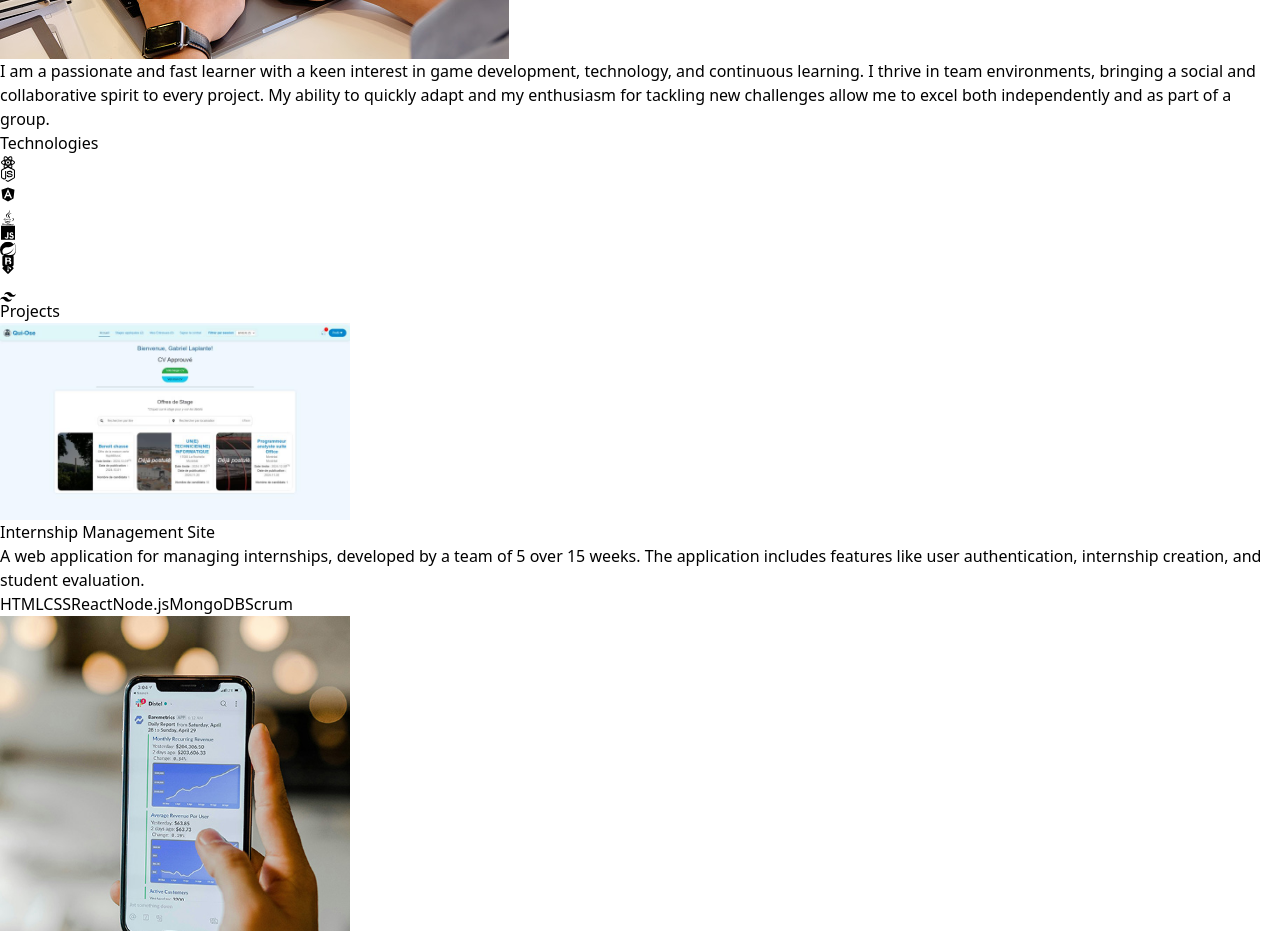
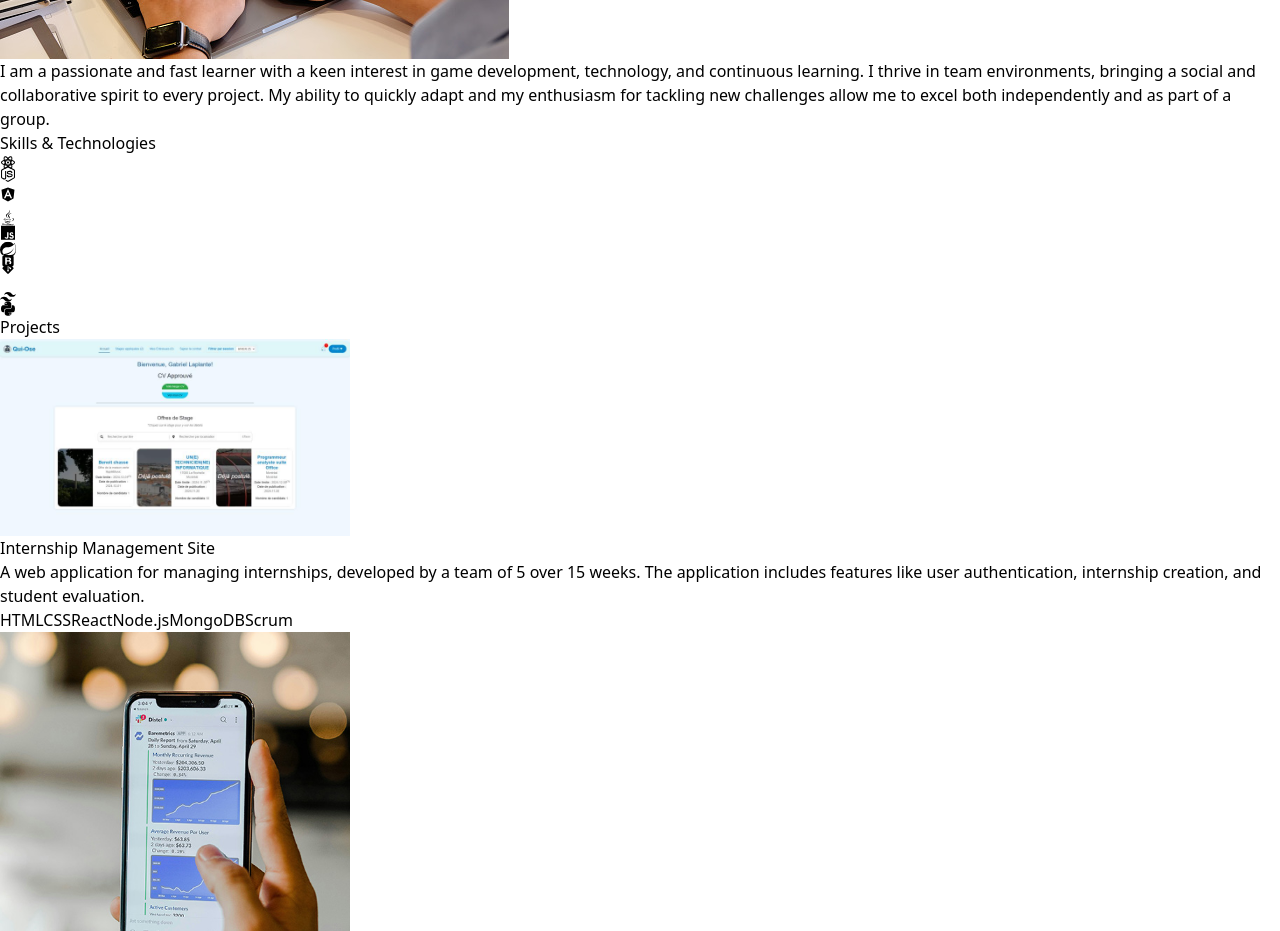
Before and after one commit to Niseiyen1607/Portfolio-2025, a React (Vite) app in the folder portfolio/: page / in a window 1280 px wide. Shown: the part 2320-3251 px from the top of the page. Built offline with nearby package versions, Linux system fonts and the light colour scheme.

Commit message:
Ajoute de python dans la section Technologies

```diff
--- a/portfolio/src/components/Hero.jsx
+++ b/portfolio/src/components/Hero.jsx
@@ -1,6 +1,6 @@
 import profilPic from '../assets/images/profile.jpg';
 import { motion } from 'framer-motion';
-import { useTranslation, Trans } from 'react-i18next';
+import { useTranslation } from 'react-i18next';
 
 const container = (delay) => ({
     hidden: { x: -100, opacity: 0 },
--- a/portfolio/src/components/Technologie.jsx
+++ b/portfolio/src/components/Technologie.jsx
@@ -7,6 +7,10 @@ import { SiSpring } from "react-icons/si";
 import { DiBootstrap } from "react-icons/di";
 import { DiGit } from "react-icons/di";
 import { RiTailwindCssFill } from "react-icons/ri"
+import { FaPython } from "react-icons/fa";
+
+import { useTranslation } from 'react-i18next';
+
 
 import {motion} from "framer-motion";
 
@@ -24,6 +28,8 @@ const iconVariants = (duration) => ({
 });
 
 const Technologie = () => {
+    const { t } = useTranslation();
+
     return (
         <div className="border-b border-neutral-800 pb-24">
             <motion.h2
@@ -31,7 +37,7 @@ const Technologie = () => {
             initial={{ opacity: 0, x: -100 }}
             transition={{ duration: 1.5 }}
             className="my-20 text-center text-4xl">
-                Technologies
+                {t('technologiesTitle')}
             </motion.h2>
             <motion.div
             whileInView={{ opacity: 1, x: 0 }}
@@ -119,6 +125,16 @@ const Technologie = () => {
                         to-purple-500 p-4">
                     <RiTailwindCssFill className="text-7xl text-cyan-400" />
                 </motion.div>
+                <motion.div
+                    variants={iconVariants(4)}
+                    initial="inital"
+                    animate="animate"
+                    whileHover={{ scale: 1.2 }}
+                    className="rounded-2xl border-4 border-gradient-to-r from-pink-300 via-slate-500
+                        to-purple-500 p-4"
+                >
+                    <FaPython className="text-7xl text-yellow-500" />
+                </motion.div>
             </motion.div>
         </div>
     );
--- a/portfolio/src/utils/locales/en.json
+++ b/portfolio/src/utils/locales/en.json
@@ -4,6 +4,8 @@
 
     "aboutTitle": "About me",
     "aboutDescription": "I am a passionate and fast learner with a keen interest in game development, technology, and continuous learning. I thrive in team environments, bringing a social and collaborative spirit to every project. My ability to quickly adapt and my enthusiasm for tackling new challenges allow me to excel both independently and as part of a group.",
+
+    "technologiesTitle": "Skills & Technologies",
 
     "projectsTitle": "Projects",
     "projectTitle1": "Internship Management Site",
--- a/portfolio/src/utils/locales/fr.json
+++ b/portfolio/src/utils/locales/fr.json
@@ -4,6 +4,8 @@
 
   "aboutTitle": "À propos de moi",
   "aboutDescription": "Je suis une personne passionnée et un apprenant rapide, avec un grand intérêt pour le développement de jeux, la technologie et l'apprentissage continu. J'apprécie le travail en équipe et j'apporte un esprit collaboratif et social à chaque projet. Mon adaptabilité et mon enthousiasme pour relever de nouveaux défis me permettent d'exceller aussi bien en autonomie qu'en collaboration.",
+
+  "technologiesTitle": "Compétences & Technologies",
 
   "projectsTitle": "Projets",
   "projectTitle1": "Site de gestion de stages",
```
